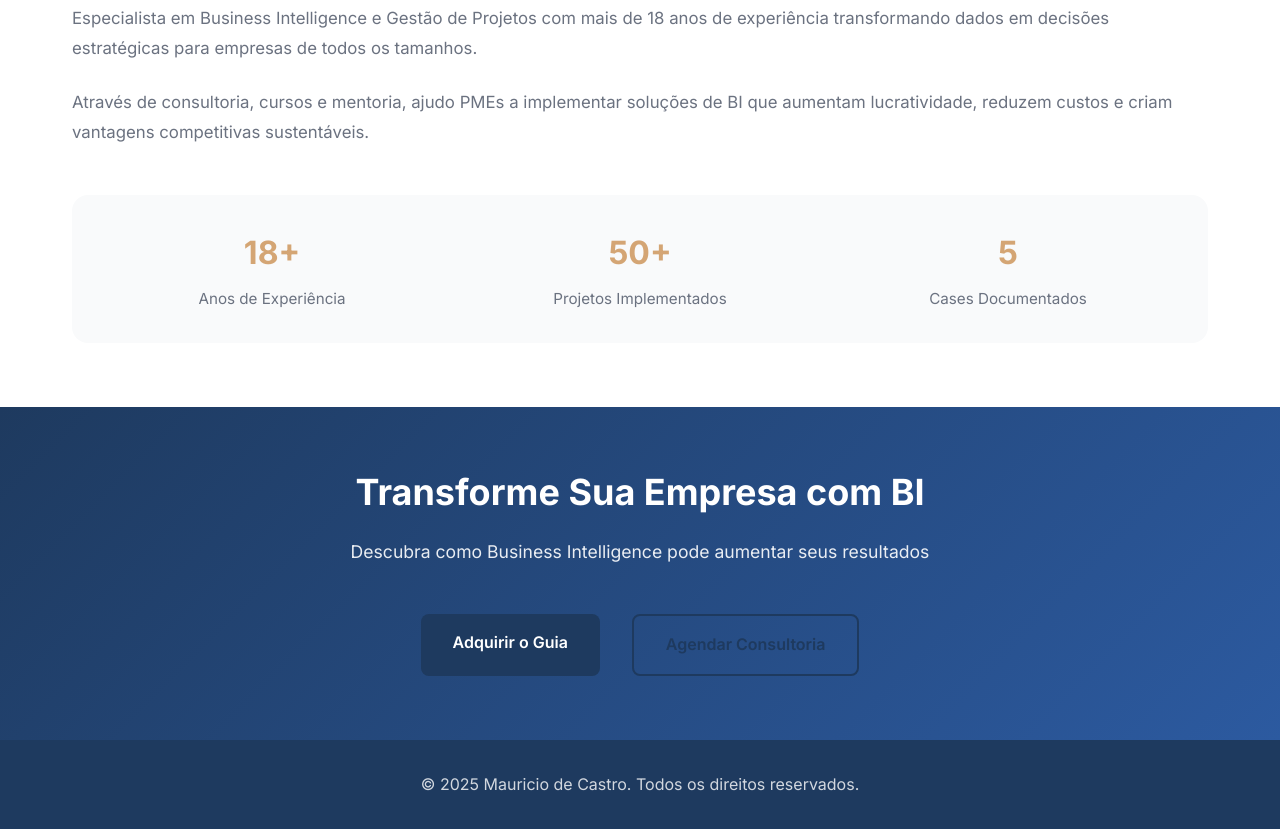
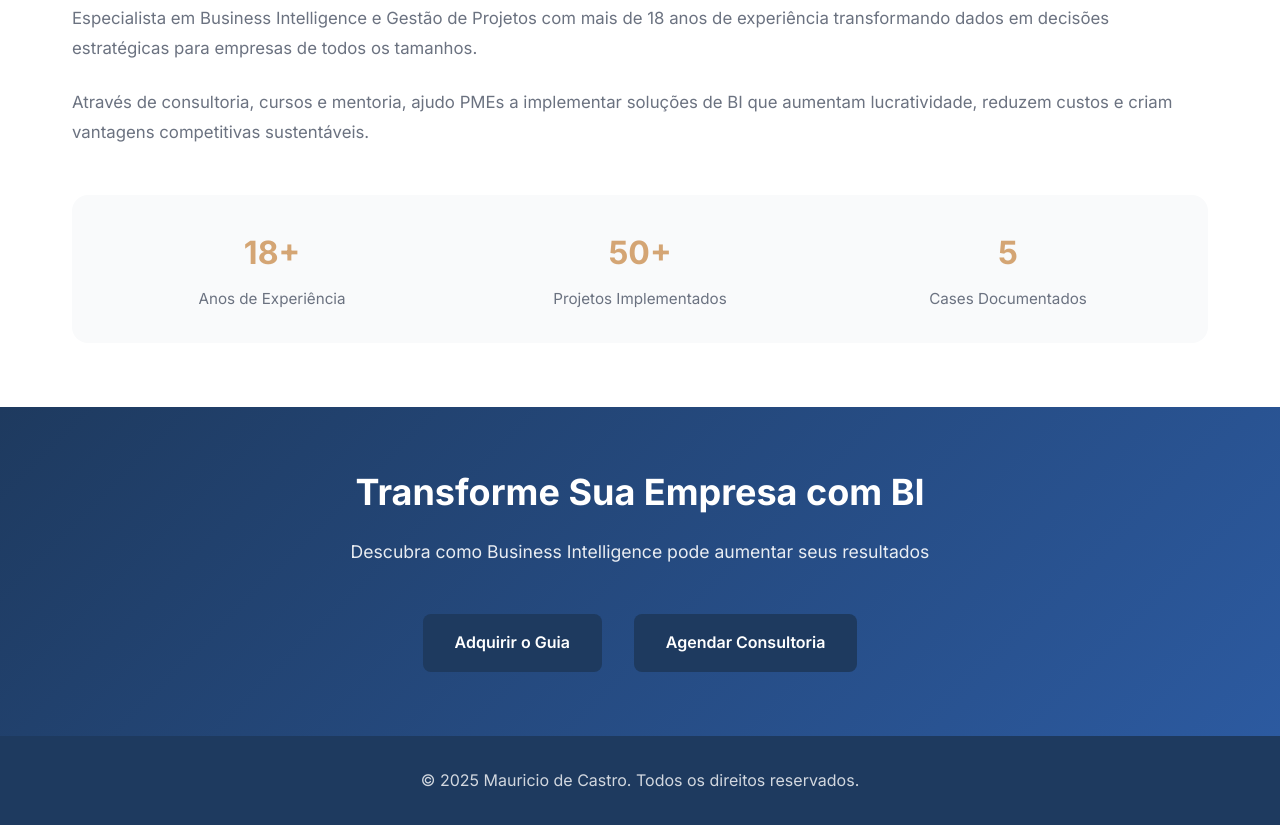
Before and after one commit to mauriciomany/portfolio_bi, a plain HTML site: page index.html in a window 1280 px wide. Shown: the part 2046-2875 px from the top of the page. Drawn offline with Linux system fonts and the light colour scheme.

Commit message:
Add target="_blank" to CTA links
Both call-to-action buttons now open their links in a new tab. Also, the 'Agendar Consultoria' button style was changed to 'btn-primary' for consistency.

```diff
--- a/index.html
+++ b/index.html
@@ -357,8 +357,8 @@
             <h2>Transforme Sua Empresa com BI</h2>
             <p>Descubra como Business Intelligence pode aumentar seus resultados</p>
             <div class="cta-buttons">
-                <a href="https://go.hotmart.com/S102474064G" class="btn btn-primary">Adquirir o Guia</a>
-                <a href="http://www.manytecnologia.com.br/" class="btn btn-secondary">Agendar Consultoria</a>
+                <a href="https://go.hotmart.com/S102474064G" target="_blank" class="btn btn-primary">Adquirir o Guia</a>
+                <a href="http://www.manytecnologia.com.br/" target="_blank" class="btn btn-primary">Agendar Consultoria</a>
             </div>
         </div>
     </section>
```
